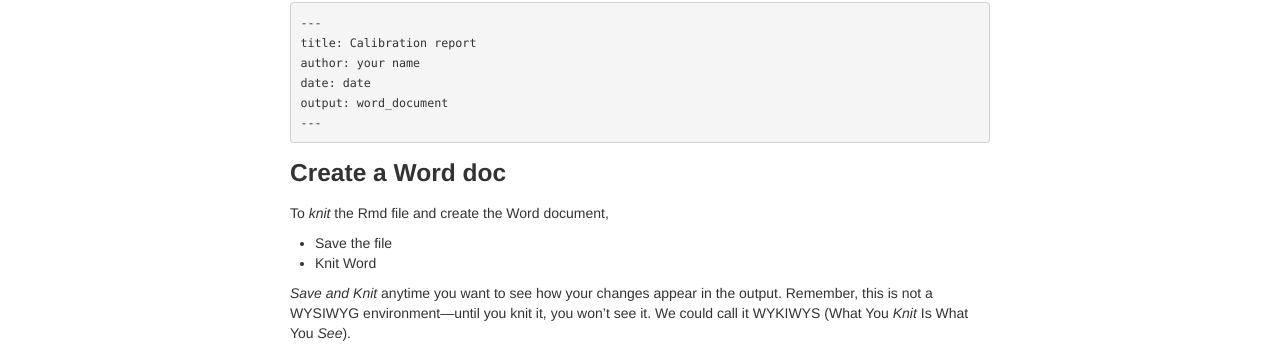
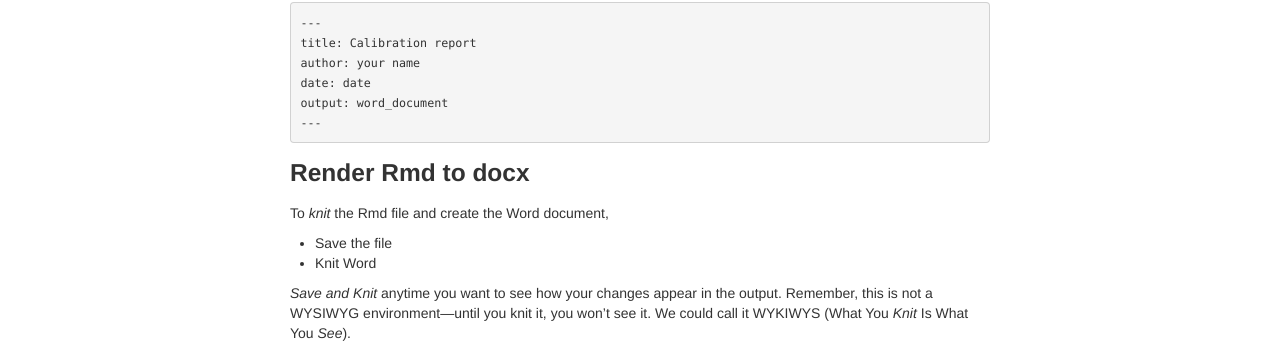
Before and after one commit to DSR-RHIT/creating-reproducible-reports, a Jekyll site: the page built from pages/initialize-Rmd.md, in a window 1280 px wide. Shown: the part 540-893 px from the top of the page. Built offline with Jekyll 4.4.1, drawn with Linux system fonts in a browser that asks for light colours.

Commit message:
tutorial

````diff
--- a/pages/initialize-Rmd.md
+++ b/pages/initialize-Rmd.md
@@ -33,7 +33,7 @@ output: word_document
 ---
 ```
 
-### Create a Word doc
+### Render Rmd to docx
 
 To *knit* the Rmd file and create the Word document,
 
````
